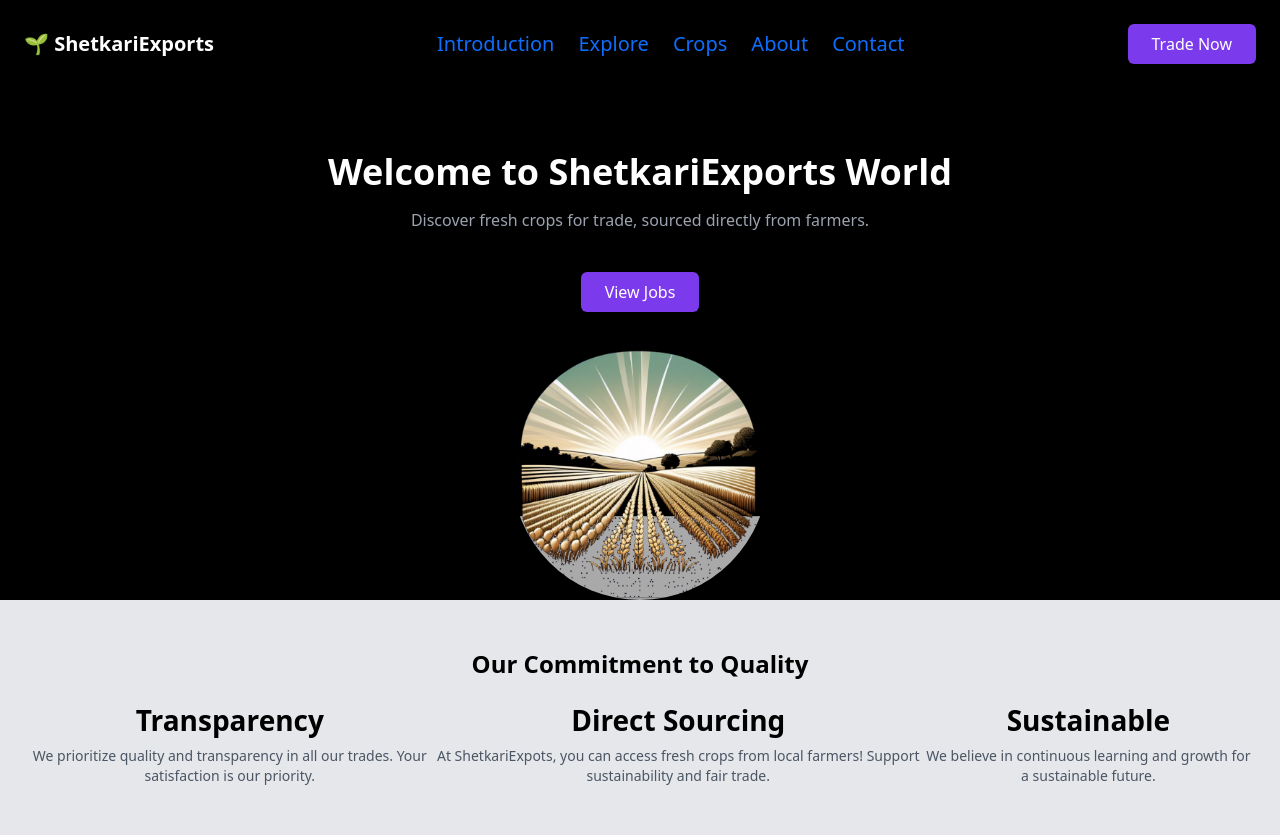
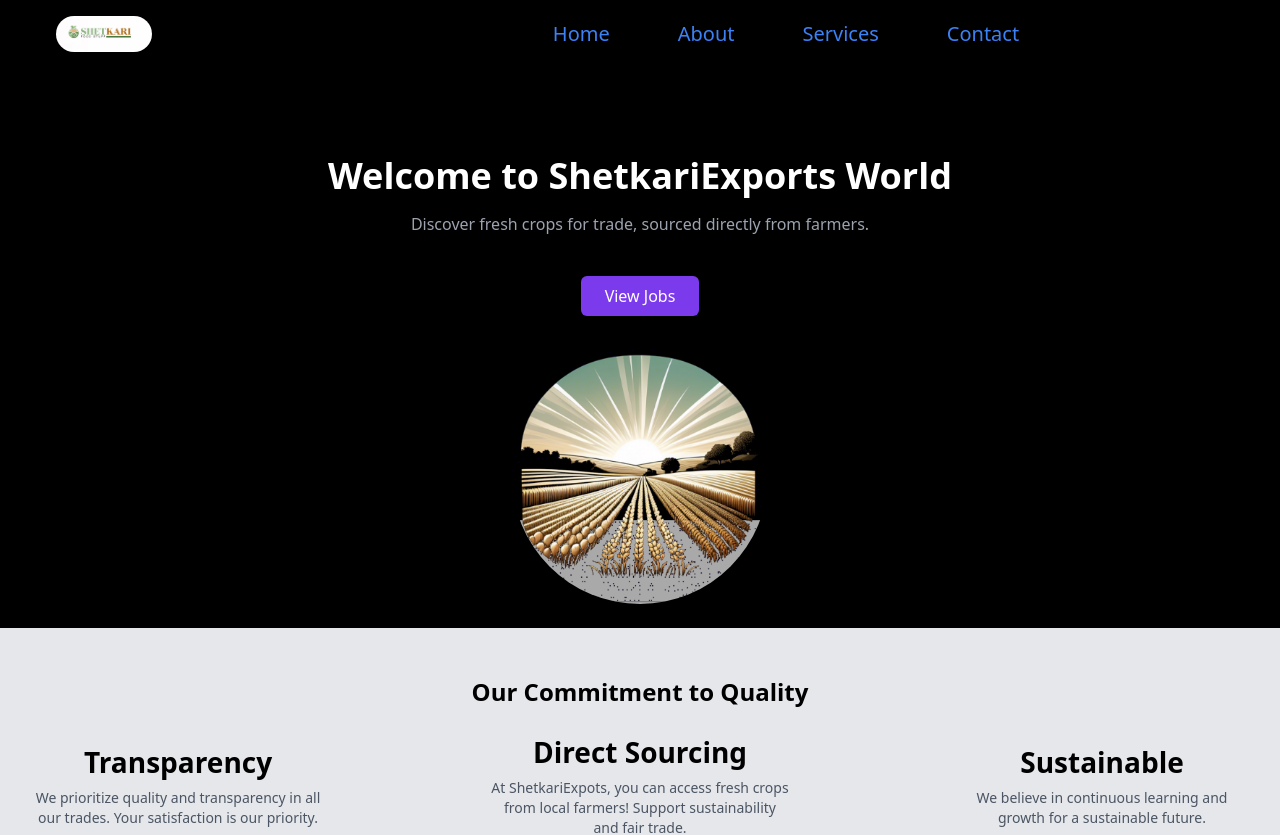
Before and after one commit to Chakradhar-Malage/ShetakriExport, a React (Create React App) app: page /about-us in a window 1280 px wide. Shown: the top 835 px of the page. Built offline with nearby package versions, Linux system fonts and the light colour scheme; the HTML template or start-up script is replaced by a standard one.

Commit message:
Do Mobile Responsive

```diff
--- a/src/Components/AboutUs.js
+++ b/src/Components/AboutUs.js
@@ -1,11 +1,12 @@
 import React from "react";
 import AboutUSpageFarm from "../Assets/AboutUSpageFarm.png";
+import Header from "./Header";
 
 const CropTradePage = () => {
   return (
     <div className="bg-black text-white min-h-screen flex flex-col">
       {/* Navbar */}
-      <nav className="flex justify-between items-center p-4">
+      {/* <nav className="flex justify-between items-center p-4">
         <div className="text-xl font-bold">🌱 ShetkariExports</div>
         <div className="space-x-6">
           <a href="#" className="text-xl no-underline">Introduction</a>
@@ -15,10 +16,11 @@
           <a href="#" className="text-xl no-underline">Contact</a>
         </div>
         <button className="bg-purple-600 px-4 py-2 rounded">Trade Now</button>
-      </nav>
+      </nav> */}
+      <Header />
 
       {/* Hero Section */}
-      <div className="flex flex-col items-center text-center mt-16">
+      <div className="flex flex-col items-center text-center mt-16 p-4">
         <h1 className="text-4xl font-bold">Welcome to ShetkariExports World</h1>
         <p className="text-gray-400 mt-2">
           Discover fresh crops for trade, sourced directly from farmers.
@@ -38,22 +40,22 @@
       {/* Commitment Section */}
       <div className="bg-gray-200 text-black py-12 px-6 text-center">
         <h2 className="text-2xl font-bold">Our Commitment to Quality</h2>
-        <div className="flex justify-around mt-6">
-          <div>
+        <div className="flex md:justify-between mt-6 flex-col md:flex-row items-center">
+          <div className=" md:w-1/4 p-1">
             <h3 className="font-semibold">Transparency</h3>
             <p className="text-sm text-gray-600">
               We prioritize quality and transparency in all our trades.
               Your satisfaction is our priority.
             </p>
           </div>
-          <div>
+          <div className="md:w-1/4 p-1">
             <h3 className="font-semibold">Direct Sourcing</h3>
             <p className="text-sm text-gray-600">
               At ShetkariExpots, you can access fresh crops from local farmers!
               Support sustainability and fair trade.
             </p>
           </div>
-          <div>
+          <div className="md:w-1/4 p-1">
             <h3 className="font-semibold">Sustainable</h3>
             <p className="text-sm text-gray-600">
               We believe in continuous learning and growth for a sustainable future.
@@ -64,8 +66,8 @@
 
       {/* About Us Section */}
       <div className="bg-gray-300 text-black py-12 px-6 text-center">
-        <h2 className="text-2xl font-bold">About Us</h2>
-        <p className="text-gray-600 mt-2">
+        <h2 className="text-2xl font-bold ">About Us</h2>
+        <p className="text-gray-600 mt-2 text-start md:text-center md:m-4">
         With four years of expertise in the import and export of both perishable and nonperishable food products, we are committed to delivering excellence to exporters and
 buyers through high-quality standards and efficient business solutions.
 Our advanced services are designed to bridge industry gaps and address the hidden challenges of international trade.We prioritize transparency, ensuring customer satisfaction while providing valuable market insights. By keeping our clients informed about daily market trends and future projections, we empower them to make well-informed business decisions
@@ -73,9 +75,9 @@
       </div>
 
       {/* Current Openings Section */}
-      <div className="bg-gray-300 text-black py-12 px-6 text-center">
-        <h2 className="text-2xl font-bold">Current Openings</h2>
-        <div className="flex justify-center space-x-2 mt-4">
+      <div className="bg-gray-300 text-black py-12 px-6 text-center ">
+        <h2 className="text-2xl font-bold ">Current Openings</h2>
+        <div className="flex flex-col gap-2  items-center space-x-2 mt-4 md:flex-row md:justify-center">
           <button className="bg-purple-600 px-4 py-2 rounded text-white">ALL</button>
           <button className="bg-gray-400 px-4 py-2 rounded">IMPORT/EXPORT</button>
           <button className="bg-gray-400 px-4 py-2 rounded">CITY ADMIN</button>
--- a/src/Components/Header.js
+++ b/src/Components/Header.js
@@ -6,7 +6,7 @@
 const Header = () => {
   const [isOpen, setIsOpen] = useState(false);
   return (
-    <div className=''>
+    <div className='bg-black'>
       <nav className=" text-white bg-black px-2 ">
         <div className="max-w-screen mx-auto sm:px-6 lg:px-8">
           <div className="flex items-center justify-between h-auto p-2 m-2">
@@ -16,17 +16,17 @@
             </div>
 
             {/* Desktop Menu */}
-            <div className="hidden md:flex md:justify-center md:gap-5 md:w-9/12 text-2xl">
-              <Link to="/" className="bg-purple-500 px-4 py-1 rounded-lg text-white no-underline hover:bg-purple-600 transition">
+            <div className="hidden md:flex md:justify-center md:gap-5 md:w-9/12 text-xl">
+              <Link to="/" className="px-4 py-1  text-blue-500 no-underline hover:text-purple-700 hover:font-bold transition">
                 Home
               </Link>
-              <Link to="/about-us" className="bg-purple-500 px-4 py-1 rounded-lg text-white no-underline hover:bg-purple-600 transition">
+              <Link to="/about-us" className="px-4 py-1  text-blue-500 no-underline hover:text-purple-700 hover:font-bold transition">
                 About
               </Link>
-              <Link to="/Services" className="bg-purple-500 px-4 py-1 rounded-lg text-white no-underline hover:bg-purple-600 transition">
+              <Link to="/Services" className="px-4 py-1  text-blue-500 no-underline hover:text-purple-700 hover:font-bold transition">
                 Services
               </Link>
-              <Link to="/contact-us" className="bg-purple-500 px-4 py-1 rounded-lg text-white no-underline hover:bg-purple-600 transition">
+              <Link to="/contact-us" className="px-4 py-1  text-blue-500 no-underline hover:text-purple-700 hover:font-bold transition">
                 Contact
               </Link>
             </div>
@@ -68,31 +68,31 @@
 
       {/* Mobile Menu */}
       {isOpen && (
-        <div className="md:hidden bg-gray-700">
+        <div className="md:hidden bg-gray-700 opacity-60 border border-black rounded-lg ">
           <Link
             to={"/"}
-            className="text-purple-300 block px-4 py-2 no-underline text-2xl hover:bg-gray-600 hover:text-white hover:font-bold"
+            className="text-purple-300 block px-4 py-2 no-underline text-xl hover:bg-gray-800 hover:text-white hover:font-bold"
             onClick={() => setIsOpen(false)}
           >
             Home
           </Link>
           <Link
             to={"/about-us"}
-            className="text-purple-300 block px-4 py-2 no-underline text-2xl hover:bg-gray-600 hover:text-white hover:font-bold"
+            className="text-purple-300 block px-4 py-2 no-underline text-xl hover:bg-gray-800 hover:text-white hover:font-bold "
             onClick={() => setIsOpen(false)}
           >
             About
           </Link>
           <Link
-            href="/services"
-            className="text-purple-300 block px-4 py-2 no-underline text-2xl hover:bg-gray-600 hover:text-white hover:font-bold"
+            to={"/services"}
+            className="text-purple-300 block px-4 py-2 no-underline text-xl hover:bg-gray-800 hover:text-white hover:font-bold"
             onClick={() => setIsOpen(false)}
           >
             Services
           </Link>
           <Link
             to={"/contact-us"}
-            className="text-purple-300 block px-4 py-2 no-underline text-2xl hover:bg-gray-600 hover:text-white hover:font-bold"
+            className="text-purple-300 block px-4 py-2 no-underline text-xl hover:bg-gray-800 hover:text-white hover:font-bold"
             onClick={() => setIsOpen(false)}
           >
             Contact
--- a/src/Components/Home.js
+++ b/src/Components/Home.js
@@ -7,7 +7,7 @@
 
 function HomePage() {
   return (
-    <div className="">
+    <div className='bg-black'>
       <Header />
       <Hero />
       <Footer />
--- a/src/Components/Services.js
+++ b/src/Components/Services.js
@@ -22,12 +22,13 @@
 
 import React from "react";
 import { FaFacebook, FaTwitter, FaLinkedin, FaHandshake, FaCheckCircle, FaTag, FaChartLine, FaGlobe, FaClock } from 'react-icons/fa';
+import Header from "./Header";
 
 const ServicesPage = () => {
   return (
     <div className="bg-black text-white min-h-screen flex flex-col">
       {/* Navbar */}
-      <nav className="flex justify-between items-center p-4">
+      {/* <nav className="flex justify-between items-center p-4">
         <div className="text-xl font-bold">🌱 ShetkariExports</div>
         <div className="space-x-6">
           <a href="#" className="text-xl no-underline hover:text-purple-600 transition-colors duration-200">Introduction</a>
@@ -37,7 +38,8 @@
           <a href="#" className="text-xl no-underline hover:text-purple-600 transition-colors duration-200">Contact</a>
         </div>
         <button className="bg-purple-600 px-4 py-2 rounded hover:bg-purple-700 transition-colors duration-200">Trade Now</button>
-      </nav>
+      </nav> */}
+      <Header />
 
       {/* Hero Section */}
       <div className="flex flex-col items-center text-center mt-16 mb-12">
```
Also changed, not shown: src/Components/Footer.js (+5 -5 lines).
